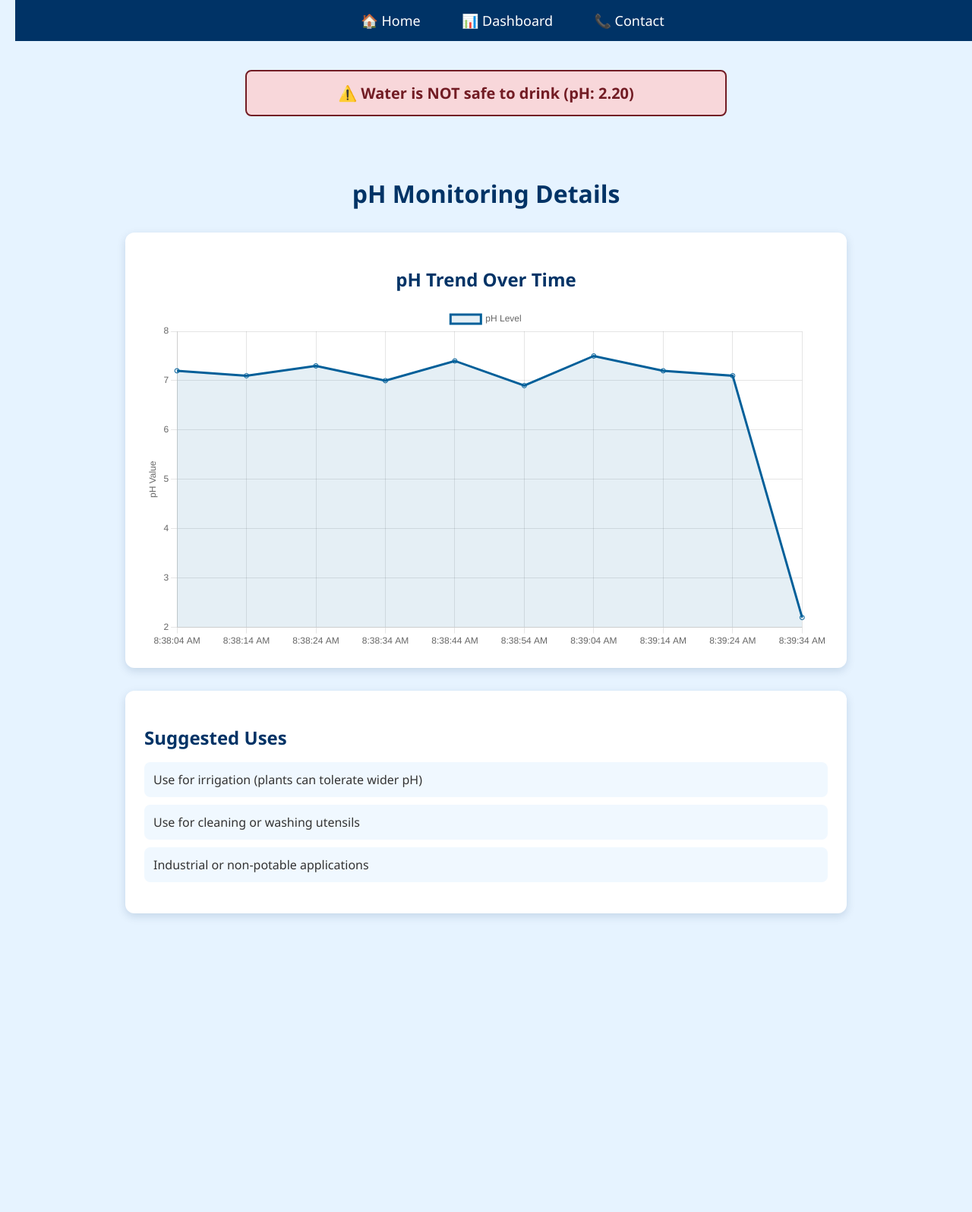
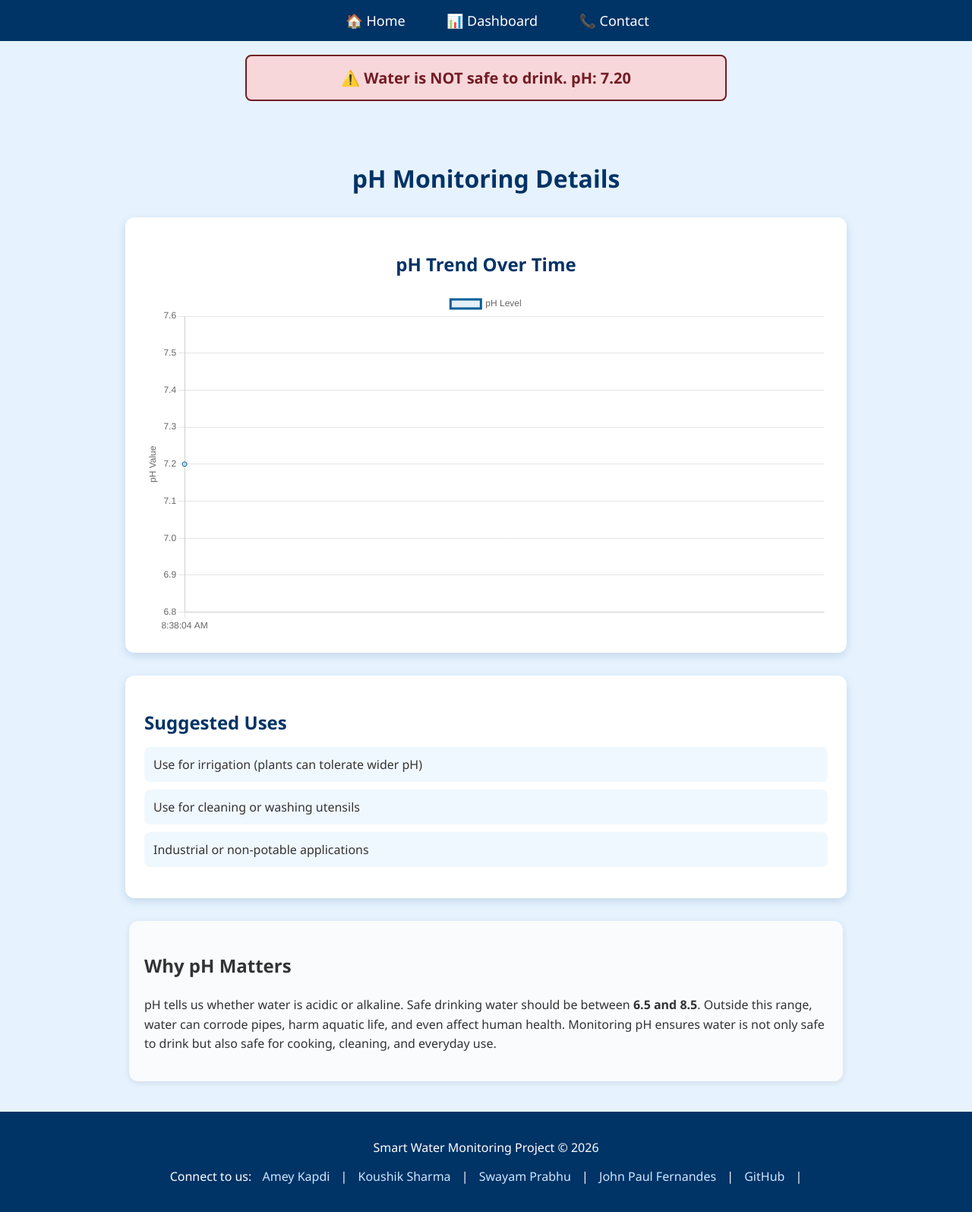
Before and after one commit to jpxdevx/IDEAS4.0, a plain HTML site: page ph-details.html in a window 1280 px wide. Shown: the whole page at 76% size. Before the commit the page ends 1252 px from the top, so only its background shows below. Drawn offline with nearby package versions, Linux system fonts and the light colour scheme.

Commit message:
Feature update abd bug fixes

```diff
--- /dev/null
+++ b/contact.css
@@ -0,0 +1,140 @@
+body
+{
+	font-family: 'Segoe UI', Arial, sans-serif;
+	margin: 0;
+	padding: 0;
+	background-color: #f0f8ff;
+	color: #333;
+}
+
+.nav
+{
+	background-color: #003366;
+	padding: 15px;
+	text-align: center;
+	position: fixed;
+	top: 0;
+	width: 100%;
+	z-index: 100;
+}
+
+.nav a
+{
+	color: white;
+	margin: 0 15px;
+	text-decoration: none;
+	font-size: 18px;
+	padding: 10px;
+	border-radius: 5px;
+	transition: background 0.3s;
+}
+
+.nav a:hover
+{
+	background-color: #005f99;
+}
+
+.hero
+{
+	margin-top: 80px;
+	text-align: center;
+	padding: 40px 20px;
+	background: linear-gradient(135deg, #cce7ff, #e6f3ff);
+}
+
+.hero h1
+{
+	color: #003366;
+	font-size: 32px;
+	margin-bottom: 10px;
+}
+
+.hero p
+{
+	font-size: 18px;
+	max-width: 700px;
+	margin: 0 auto;
+}
+
+.team-section
+{
+	max-width: 1100px;
+	margin: 40px auto;
+	padding: 20px;
+}
+
+.team-grid
+{
+	display: grid;
+	grid-template-columns: repeat(auto-fit, minmax(250px, 1fr));
+	gap: 25px;
+}
+
+.card
+{
+	background: white;
+	border-radius: 12px;
+	padding: 41px 12px;
+	box-shadow: 0 4px 12px rgba(0, 51, 102, 0.15);
+	text-align: center;
+	transition: transform 0.2s;
+}
+
+.card:hover
+{
+	transform: translateY(-5px);
+}
+
+.card img
+{
+	width: 100px;
+	height: 100px;
+	border-radius: 50%;
+	margin-bottom: 15px;
+}
+
+.card h2
+{
+	color: #003366;
+	margin-bottom: 5px;
+}
+
+.role
+{
+	font-weight: bold;
+	color: #005f99;
+	margin-bottom: 10px;
+}
+
+.card p
+{
+	font-size: 15px;
+	margin-bottom: 47px;
+}
+
+.contact-info
+{
+	font-size: 14px;
+	color: #555;
+}
+
+.footer
+{
+	background-color: #003366;
+	color: white;
+	text-align: center;
+	padding: 20px;
+	margin-top: 40px;
+}
+
+.footer a
+{
+	color: #cce7ff;
+	margin: 0 10px;
+	text-decoration: none;
+}
+
+.footer a:hover
+{
+	text-decoration: underline;
+}
--- a/dashboard.css
+++ b/dashboard.css
@@ -2,7 +2,6 @@ body
 {
     font-family: 'Segoe UI', Arial, sans-serif;
     margin: 0;
-    padding: 20px;
     background-color: #e6f3ff;
     color: #333;
 }
@@ -139,6 +138,52 @@ h2
 	color: #003366;
 }
 
+.footer
+{
+	background-color: #003366;
+	color: white;
+	text-align: center;
+	padding: 20px;
+	margin-top: 40px;
+}
+
+.footer a
+{
+	color: #cce7ff;
+	margin: 0 10px;
+	text-decoration: none;
+}
+
+.footer a:hover
+{
+	text-decoration: underline;
+}
+
+.status
+{
+	text-align: center;
+	margin: 72px auto;
+	padding: 15px;
+	border-radius: 8px;
+	font-size: 20px;
+	font-weight: bold;
+	max-width: 600px;
+}
+
+.safe
+{
+	background-color: #d4edda;
+	color: #155724;
+	border: 2px solid #155724;
+}
+
+.unsafe
+{
+	background-color: #f8d7da;
+	color: #721c24;
+	border: 2px solid #721c24;
+}
+
 @media (max-width: 768px)
 {
 	.current-readings {
--- a/ph-details.css
+++ b/ph-details.css
@@ -2,7 +2,6 @@ body
 {
 	font-family: 'Segoe UI', Arial, sans-serif;
 	margin: 0;
-	padding: 20px;
 	background-color: #e6f3ff;
 	color: #333;
 }
@@ -113,3 +112,36 @@ h1
 	border-radius: 8px;
 	font-size: 16px;
 }
+
+.footer
+{
+	background-color: #003366;
+	color: white;
+	text-align: center;
+	padding: 20px;
+	margin-top: 40px;
+}
+
+.footer a
+{
+	color: #cce7ff;
+	margin: 0 10px;
+	text-decoration: none;
+}
+
+.footer a:hover
+{
+	text-decoration: underline;
+}
+
+.info
+{
+	max-width: 900px;
+	margin: 30px auto;
+	background: #f9fbfd;
+	padding: 20px;
+	border-radius: 12px;
+	box-shadow: 0 2px 8px rgba(0, 0, 0, 0.1);
+	font-size: 16px;
+	line-height: 1.6;
+}
--- a/ph-details.html
+++ b/ph-details.html
@@ -30,7 +30,27 @@
     <h2>Suggested Uses</h2>
     <ul id="suggestionList"></ul>
   </div>
+
+  <div class="info">
+    <h2>Why pH Matters</h2>
+    <p>pH tells us whether water is acidic or alkaline. Safe drinking water should be between
+    <strong>6.5 and 8.5</strong>. Outside this range, water can corrode pipes, harm aquatic life,
+    and even affect human health. Monitoring pH ensures water is not only safe to drink but also
+    safe for cooking, cleaning, and everyday use.
+</p>
+  </div>
+
+  <div class="footer">
+    <p>Smart Water Monitoring Project © 2026</p>
+    <p>Connect to us:
+      <a href="https://www.linkedin.com/in/amey-kapdi-215390396/" target="_blank">Amey Kapdi</a> |
+      <a href="https://www.linkedin.com/in/koushik-sharma-656820325/" target="_blank">Koushik Sharma</a> |
+      <a href="https://www.linkedin.com/in/swayam-prabhu-b1490a287/" target="_blank">Swayam Prabhu</a> |
+      <a href="https://www.linkedin.com/in/jp-devx/" target="_blank">John Paul Fernandes</a> |
+      <a href="https://github.com/jpxdevx/IDEAS4.0" target="_blank">GitHub</a> |
+    </p>
+  </div>
 </body>
 
-<script src="ph-details.js"></script>
+<script type="module" src="ph-details.js"></script>
 </html>
--- a/ph-details.js
+++ b/ph-details.js
@@ -1,29 +1,18 @@
-// Sample pH data
-const phData = [
-    { pH: 7.2, timestamp: new Date(Date.now() - 90000) },
-    { pH: 7.1, timestamp: new Date(Date.now() - 80000) },
-    { pH: 7.3, timestamp: new Date(Date.now() - 70000) },
-    { pH: 7.0, timestamp: new Date(Date.now() - 60000) },
-    { pH: 7.4, timestamp: new Date(Date.now() - 50000) },
-    { pH: 6.9, timestamp: new Date(Date.now() - 40000) },
-    { pH: 7.5, timestamp: new Date(Date.now() - 30000) },
-    { pH: 7.2, timestamp: new Date(Date.now() - 20000) },
-    { pH: 7.1, timestamp: new Date(Date.now() - 10000) },
-    { pH: 2.2, timestamp: new Date() }
-];
+import { sensorReadings, evaluateWaterSafety } from "./sensorData.js";
 
-function initChart() {
+let currentIndex = 0, phChart;
+
+function initChart()
+{
     const ctx = document.getElementById('phDetailChart').getContext('2d');
-    const labels = phData.map(d => new Date(d.timestamp).toLocaleTimeString());
-    const values = phData.map(d => d.pH);
 
-    new Chart(ctx, {
+    phChart = new Chart(ctx, {
         type: 'line',
         data: {
-        labels: labels,
+        labels: [],
         datasets: [{
             label: 'pH Level',
-        data: values,
+            data: [],
             borderColor: '#005f99',
             backgroundColor: 'rgba(0,95,153,0.1)',
             fill: true
@@ -48,26 +37,52 @@ function initChart() {
     });
 }
 
-function checkSafety() {
-    const latest = phData[phData.length - 1].pH;
+function checkSafety(latestReading)
+{
     const statusDiv = document.getElementById('statusMessage');
     const suggestionList = document.getElementById('suggestionList');
     suggestionList.innerHTML = "";
 
-    if (latest >= 6.5 && latest <= 8.5) {
-    statusDiv.textContent = `✅ Water is SAFE to drink (pH: ${latest.toFixed(2)})`;
-    statusDiv.className = "status safe";
+    const safety = evaluateWaterSafety(latestReading);
+
+    statusDiv.textContent = safety.message + `. pH: ${latestReading.pH.toFixed(2)}`;
+    statusDiv.className = safety.safe ? "status safe" : "status unsafe";
+
+    if (safety.safe)
+    {
         suggestionList.innerHTML += "<li>Safe for drinking</li>";
         suggestionList.innerHTML += "<li>Safe for cooking and utensils</li>";
         suggestionList.innerHTML += "<li>Safe for irrigation</li>";
-    } else {
-    statusDiv.textContent = `⚠️ Water is NOT safe to drink (pH: ${latest.toFixed(2)})`;
-    statusDiv.className = "status unsafe";
+    }
+
+    else
+    {
         suggestionList.innerHTML += "<li>Use for irrigation (plants can tolerate wider pH)</li>";
         suggestionList.innerHTML += "<li>Use for cleaning or washing utensils</li>";
         suggestionList.innerHTML += "<li>Industrial or non-potable applications</li>";
     }
 }
 
+function loadNextReading()
+{
+    if (currentIndex < sensorReadings.length)
+    {
+        phChart.data.labels.push(new Date(sensorReadings[currentIndex].timestamp).toLocaleTimeString());
+        phChart.data.datasets[0].data.push(sensorReadings[currentIndex].pH);
+
+        if (phChart.data.labels.length > 10)
+        {
+            phChart.data.labels.shift();
+            phChart.data.datasets[0].data.shift();
+        }
+
+        phChart.update();
+        checkSafety(sensorReadings[currentIndex]);
+
+        currentIndex++;
+    }
+}
+
 initChart();
-checkSafety();
+loadNextReading();
+setInterval(loadNextReading, 10000);
--- /dev/null
+++ b/sensorData.js
@@ -0,0 +1,40 @@
+// To be replace with real time readings keeping the objects same
+// Device: ESP32, Turbidity sens, php sens
+
+const sensorReadings = [
+{ pH: 7.2, turbidity: 5.1, timestamp: new Date(Date.now() - 90000) },
+{ pH: 7.1, turbidity: 4.8, timestamp: new Date(Date.now() - 80000) },
+{ pH: 7.3, turbidity: 5.5, timestamp: new Date(Date.now() - 70000) },
+{ pH: 7.0, turbidity: 4.2, timestamp: new Date(Date.now() - 60000) },
+{ pH: 7.4, turbidity: 6.0, timestamp: new Date(Date.now() - 50000) },
+{ pH: 6.9, turbidity: 3.9, timestamp: new Date(Date.now() - 40000) },
+{ pH: 7.5, turbidity: 5.8, timestamp: new Date(Date.now() - 30000) },
+{ pH: 7.2, turbidity: 4.5, timestamp: new Date(Date.now() - 20000) },
+{ pH: 7.1, turbidity: 5.2, timestamp: new Date(Date.now() - 10000) },
+{ pH: 7.3, turbidity: 4.9, timestamp: new Date()},
+{ pH: 7.3, turbidity: 5.5, timestamp: new Date(Date.now())},
+{ pH: 7.0, turbidity: 4.2, timestamp: new Date(Date.now())},
+{ pH: 7.4, turbidity: 6.0, timestamp: new Date(Date.now())},
+{ pH: 6.9, turbidity: 3.9, timestamp: new Date(Date.now())},
+{ pH: 7.5, turbidity: 5.8, timestamp: new Date(Date.now())},
+{ pH: 7.3, turbidity: 5.5, timestamp: new Date(Date.now())},
+{ pH: 7.0, turbidity: 4.2, timestamp: new Date(Date.now())},
+{ pH: 7.4, turbidity: 6.0, timestamp: new Date(Date.now())},
+{ pH: 6.9, turbidity: 3.9, timestamp: new Date(Date.now())},
+{ pH: 7.5, turbidity: 5.8, timestamp: new Date(Date.now())},
+];
+
+// Safety judgement fn
+function evaluateWaterSafety(latest)
+{
+    const safePH = latest.pH >= 6.5 && latest.pH <= 8.5;
+    const safeTurbidity = latest.turbidity < 5;
+
+    if (safePH && safeTurbidity)
+        return { safe: true, message: "✅ Water is SAFE to drink" };
+
+    else
+        return { safe: false, message: "⚠️ Water is NOT safe to drink" };
+}
+
+export { evaluateWaterSafety, sensorReadings };
--- a/turbidity-details.css
+++ b/turbidity-details.css
@@ -2,7 +2,6 @@ body
 {
 	font-family: 'Segoe UI', Arial, sans-serif;
 	margin: 0;
-	padding: 20px;
 	background-color: #e6f3ff;
 	color: #333;
 }
@@ -125,3 +124,24 @@ h1
 	font-size: 16px;
 	line-height: 1.6;
 }
+
+.footer
+{
+	background-color: #003366;
+	color: white;
+	text-align: center;
+	padding: 20px;
+	margin-top: 40px;
+}
+
+.footer a
+{
+	color: #cce7ff;
+	margin: 0 10px;
+	text-decoration: none;
+}
+
+.footer a:hover
+{
+	text-decoration: underline;
+}
```
Also changed, not shown: contact.html (added, +70 -0 lines), dashboard.html (+16 -2 lines), dashboard.js (+39 -23 lines), turbidity-details.html (+12 -1 lines), turbidity-details.js (+50 -32 lines), Photos/Amey.jpeg (added), Photos/John.jpeg (added), Photos/Koushik.jpeg (added), Photos/Swayam.jpeg (added). Lines whose indentation alone changed are shown as unchanged.
